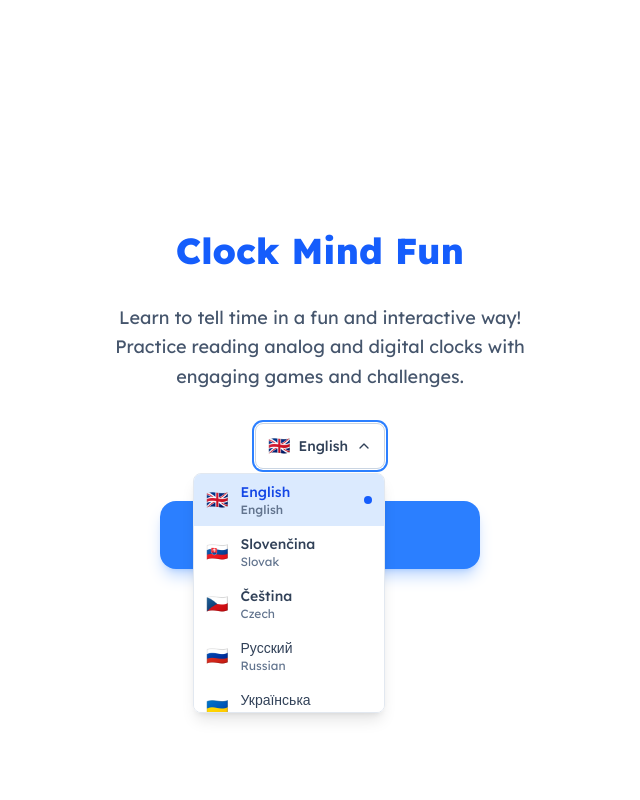
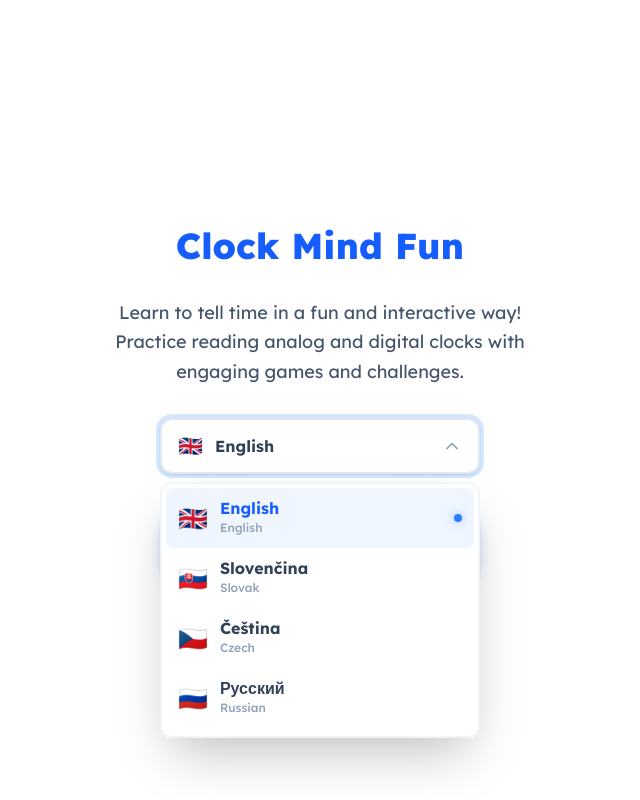
Before and after one commit to DDeme/Clock-Mind-Fun-Time-Learning, a React (Vite) app: page / in a window 1280 px wide. Both pictures are taken after a click on the button "Select application language". Shown: the whole page, without its empty margins (320-960 px from the left). Built offline with nearby package versions, Linux system fonts and the light colour scheme.

Commit message:
fix: improve language picker dropdown alignment and width

```diff
--- a/src/components/IntroContent/IntroContent.tsx
+++ b/src/components/IntroContent/IntroContent.tsx
@@ -45,7 +45,7 @@ export const IntroContent = () => {
                         initial={{ opacity: 0, y: 10 }}
                         animate={{ opacity: 1, y: 0 }}
                         transition={{ delay: 0.5, duration: 0.6 }}
-                        className="flex w-full max-w-xs justify-center"
+                        className="w-full max-w-xs"
                     >
                         <LanguagePicker
                             selectedLanguage={i18n.language}
--- a/src/components/LanguagePicker/LanguagePicker.tsx
+++ b/src/components/LanguagePicker/LanguagePicker.tsx
@@ -70,22 +70,21 @@ export const LanguagePicker: React.FC<LanguagePickerProps> = ({
                 aria-label={ariaLabel}
                 aria-expanded={isOpen}
                 aria-haspopup="listbox"
-                className="flex items-center gap-2 rounded-lg border border-slate-300 bg-white px-3 py-2 text-sm font-medium text-slate-700 shadow-sm transition-all hover:bg-slate-50 focus:ring-2 focus:ring-blue-500 focus:ring-offset-1 focus:outline-none"
+                className="flex w-full items-center justify-between gap-2 rounded-xl border-2 border-slate-200 bg-white px-4 py-3 text-base font-bold text-slate-700 shadow-sm transition-all hover:bg-slate-50 focus:ring-4 focus:ring-blue-500/20 focus:outline-none"
             >
+                <div className="flex items-center gap-3">
                     <span
-                    className="text-lg"
+                        className="text-xl"
                         aria-hidden="true"
                     >
                         {currentLanguage.flag}
                     </span>
-                <span className="hidden sm:inline">
+                    <span className="inline">
                         {currentLanguage.nativeName}
                     </span>
-                <span className="sm:hidden">
-                    {currentLanguage.code.toUpperCase()}
-                </span>
+                </div>
                 <ChevronDown
-                    className={`h-4 w-4 transition-transform ${
+                    className={`h-5 w-5 text-slate-400 transition-transform duration-200 ${
                         isOpen ? 'rotate-180' : ''
                     }`}
                     aria-hidden="true"
@@ -96,7 +95,7 @@ export const LanguagePicker: React.FC<LanguagePickerProps> = ({
                 <ul
                     role="listbox"
                     aria-label="Language options"
-                    className="absolute right-0 z-50 mt-1 max-h-60 w-48 overflow-auto rounded-lg border border-slate-200 bg-white shadow-lg focus:outline-none"
+                    className="absolute left-0 z-50 mt-2 max-h-64 w-full overflow-auto rounded-xl border-2 border-slate-100 bg-white p-1 shadow-2xl animate-slide-up focus:outline-none"
                 >
                     {SUPPORTED_LANGUAGES.map((language) => (
                         <li
@@ -108,32 +107,32 @@ export const LanguagePicker: React.FC<LanguagePickerProps> = ({
                                 onClick={() =>
                                     handleLanguageSelect(language.code)
                                 }
-                                className={`flex w-full items-center gap-3 px-3 py-2 text-left text-sm transition-colors focus:bg-blue-50 focus:outline-none ${
+                                className={`flex w-full items-center gap-3 rounded-lg px-3 py-3 text-left text-base transition-colors focus:bg-blue-50 focus:outline-none ${
                                     language.code === selectedLanguage
-                                        ? 'bg-blue-100 font-medium text-blue-700'
-                                        : 'text-slate-700 hover:bg-slate-100'
+                                        ? 'bg-blue-50 font-bold text-blue-600'
+                                        : 'text-slate-700 hover:bg-slate-50'
                                 }`}
                                 aria-selected={
                                     language.code === selectedLanguage
                                 }
                             >
                                 <span
-                                    className="text-lg"
+                                    className="text-2xl"
                                     aria-hidden="true"
                                 >
                                     {language.flag}
                                 </span>
                                 <div className="flex-1">
-                                    <div className="font-medium">
+                                    <div className="font-bold leading-none">
                                         {language.nativeName}
                                     </div>
-                                    <div className="text-xs text-slate-500">
+                                    <div className="mt-1 text-xs font-medium text-slate-400">
                                         {language.name}
                                     </div>
                                 </div>
                                 {language.code === selectedLanguage && (
                                     <div
-                                        className="h-2 w-2 rounded-full bg-blue-600"
+                                        className="h-2 w-2 rounded-full bg-blue-500 shadow-[0_0_8px_rgba(59,130,246,0.5)]"
                                         aria-hidden="true"
                                     />
                                 )}
```
Lines whose indentation alone changed are shown as unchanged.
